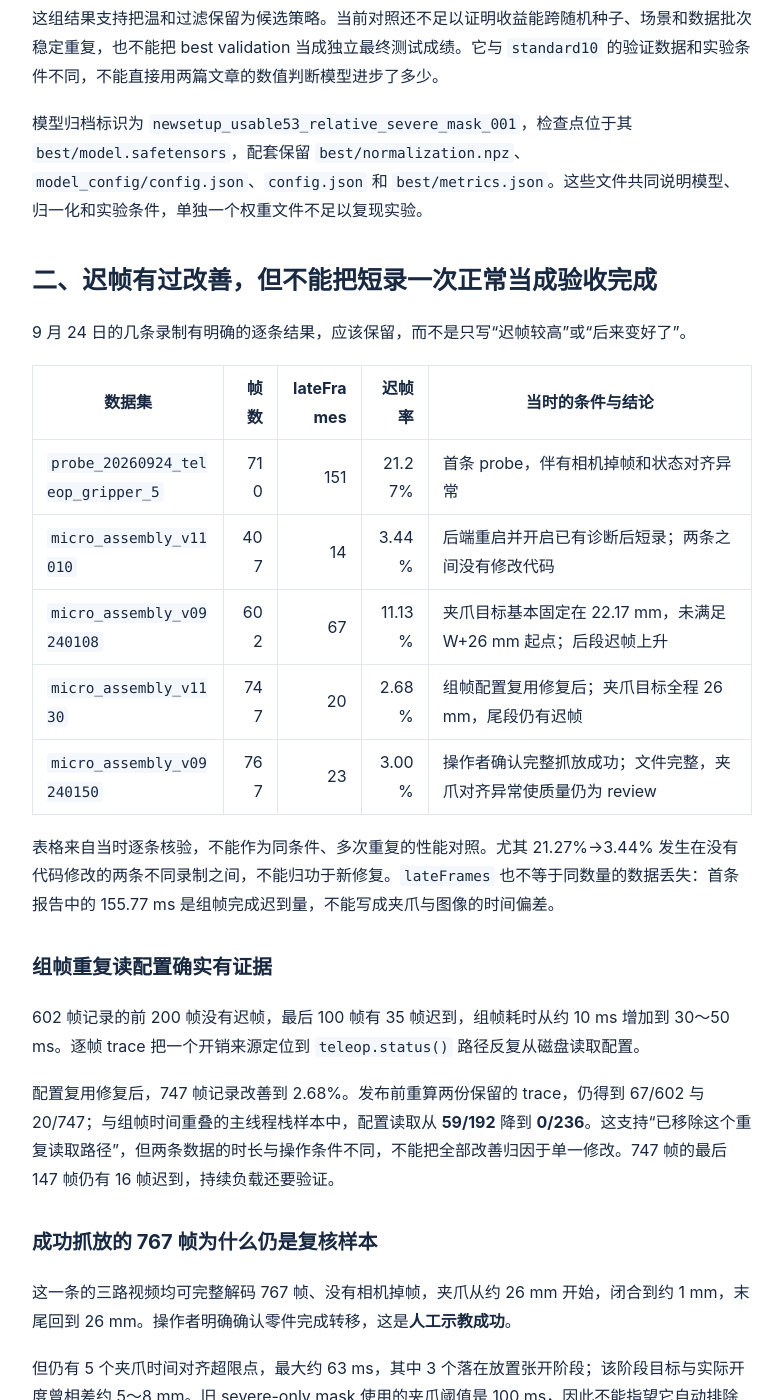
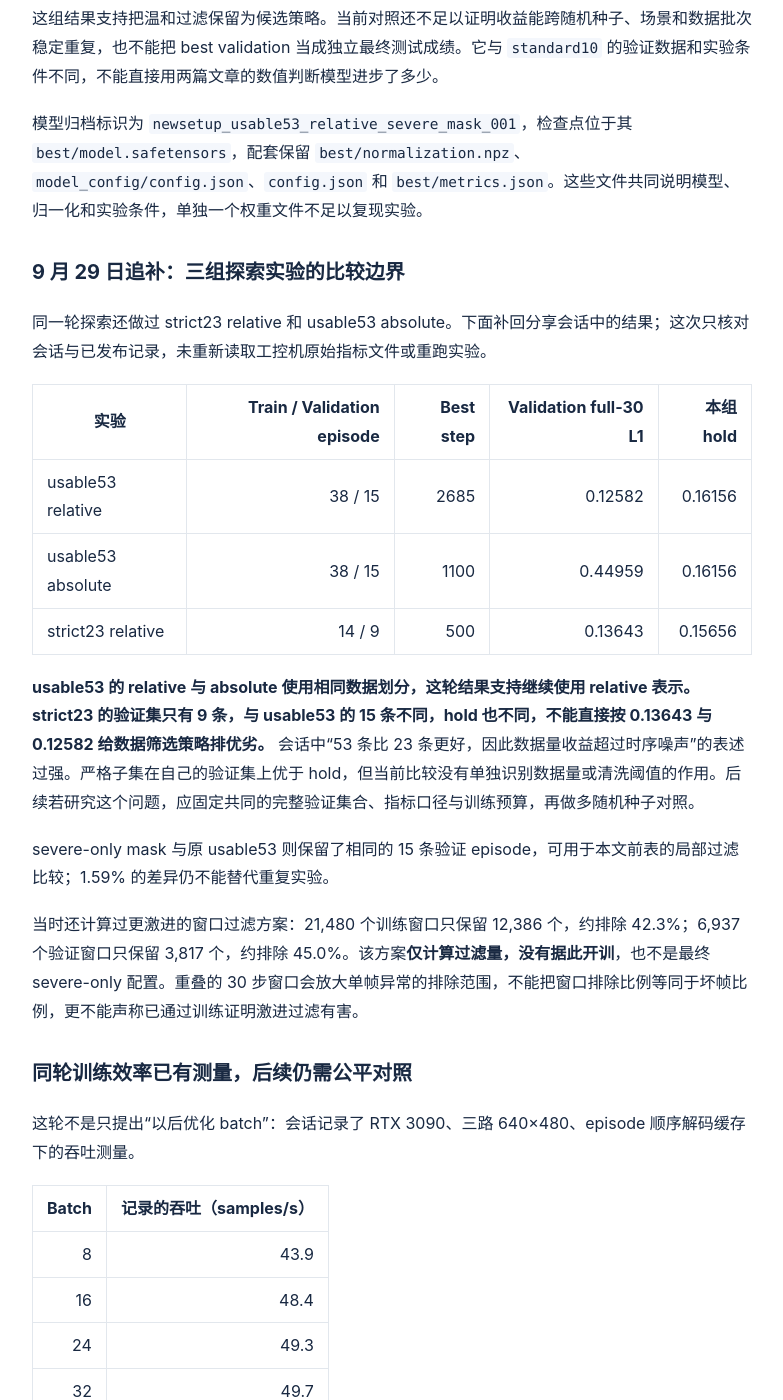
Before and after one commit to YoungShip/youngship.github.io, a Jekyll site: the page built from _posts/2026-09-26-micromani-collection-and-act-pause.md, in a window 1280 px wide and 1400 px high, scrolled down 1526 px. Shown: the whole window, without its empty margins (248-1031 px from the left). Built offline with Jekyll 4.4.1, drawn with Linux system fonts in a browser that asks for light colours; some of the changed text lies outside the part shown.

Commit message:
docs: refine MicroMani experiment comparisons and research index
Clarify the different validation sets in strict23 and usable53 experiments. Restore historical ACT-JEPA and throughput work, add current-status links to older posts, and correct the probe acceptance wording.

```diff
--- a/_posts/2026-09-26-micromani-collection-and-act-pause.md
+++ b/_posts/2026-09-26-micromani-collection-and-act-pause.md
@@ -31,6 +31,39 @@
 这组结果支持把温和过滤保留为候选策略。当前对照还不足以证明收益能跨随机种子、场景和数据批次稳定重复，也不能把 best validation 当成独立最终测试成绩。它与 `standard10` 的验证数据和实验条件不同，不能直接用两篇文章的数值判断模型进步了多少。
 
 模型归档标识为 `newsetup_usable53_relative_severe_mask_001`，检查点位于其 `best/model.safetensors`，配套保留 `best/normalization.npz`、`model_config/config.json`、`config.json` 和 `best/metrics.json`。这些文件共同说明模型、归一化和实验条件，单独一个权重文件不足以复现实验。
+
+### 9 月 29 日追补：三组探索实验的比较边界
+
+同一轮探索还做过 strict23 relative 和 usable53 absolute。下面补回分享会话中的结果；这次只核对会话与已发布记录，未重新读取工控机原始指标文件或重跑实验。
+
+| 实验 | Train / Validation episode | Best step | Validation full-30 L1 | 本组 hold |
+| --- | ---: | ---: | ---: | ---: |
+| usable53 relative | 38 / 15 | 2685 | 0.12582 | 0.16156 |
+| usable53 absolute | 38 / 15 | 1100 | 0.44959 | 0.16156 |
+| strict23 relative | 14 / 9 | 500 | 0.13643 | 0.15656 |
+
+**usable53 的 relative 与 absolute 使用相同数据划分，这轮结果支持继续使用 relative 表示。strict23 的验证集只有 9 条，与 usable53 的 15 条不同，hold 也不同，不能直接按 0.13643 与 0.12582 给数据筛选策略排优劣。** 会话中“53 条比 23 条更好，因此数据量收益超过时序噪声”的表述过强。严格子集在自己的验证集上优于 hold，但当前比较没有单独识别数据量或清洗阈值的作用。后续若研究这个问题，应固定共同的完整验证集合、指标口径与训练预算，再做多随机种子对照。
+
+severe-only mask 与原 usable53 则保留了相同的 15 条验证 episode，可用于本文前表的局部过滤比较；1.59% 的差异仍不能替代重复实验。
+
+当时还计算过更激进的窗口过滤方案：21,480 个训练窗口只保留 12,386 个，约排除 42.3%；6,937 个验证窗口只保留 3,817 个，约排除 45.0%。该方案**仅计算过滤量，没有据此开训**，也不是最终 severe-only 配置。重叠的 30 步窗口会放大单帧异常的排除范围，不能把窗口排除比例等同于坏帧比例，更不能声称已通过训练证明激进过滤有害。
+
+### 同轮训练效率已有测量，后续仍需公平对照
+
+这轮不是只提出“以后优化 batch”：会话记录了 RTX 3090、三路 640×480、episode 顺序解码缓存下的吞吐测量。
+
+| Batch | 记录的吞吐（samples/s） |
+| ---: | ---: |
+| 8 | 43.9 |
+| 16 | 48.4 |
+| 24 | 49.3 |
+| 32 | 49.7 |
+| 40 | 50.6 |
+| 48 | 14.3 |
+
+该次选择 batch 40。它是当时配置的测量结果，不能当作其他模型、机器或数据集的最优 batch；batch 48 的下降也不能在未核对内存与运行日志时直接定性为显存溢出。会话还报告了 OpenCV 与 PyAV 对照帧像素一致，这支持所抽查样本的解码一致性，不等于全量视频逐帧验证。后续性能对照应同时记录硬件、输入尺寸、峰值显存、训练吞吐、验证耗时和总墙钟时间。
+
+以上补记依据《分支 · ACT训练完成监控》中的三组实验汇总、激进 mask 统计和 batch 测量；本次未连接设备核验原始性能日志。
 
 ## 二、迟帧有过改善，但不能把短录一次正常当成验收完成
 
```
Also changed, not shown: _posts/2026-09-22-micromani-quality-and-stability.md (+2 -0 lines), _posts/2026-09-23-micromani-relative-act-new-setup.md (+3 -1 lines), _posts/2026-09-23-micromani-research-overview.md (+12 -0 lines).
